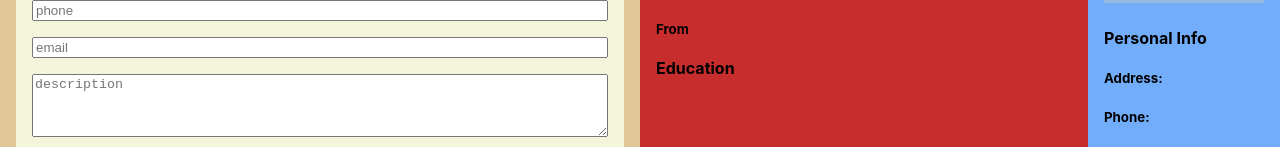
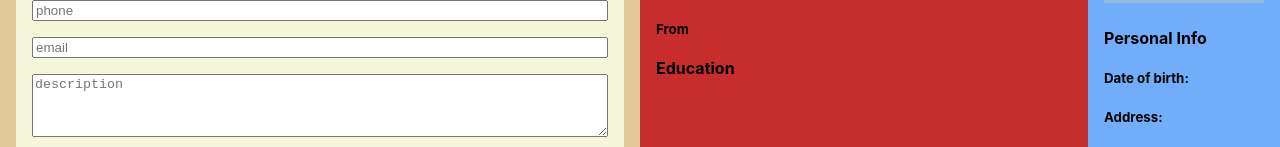
Before and after one commit to erynder-z/cv-creator, a React (Create React App) app: page / in a window 1280 px wide. Shown: the part 294-441 px from the top of the page. Built offline with nearby package versions, Linux system fonts and the light colour scheme.

Commit message:
Add preview for birthday

```diff
--- a/src/components/Preview.js
+++ b/src/components/Preview.js
@@ -22,6 +22,10 @@ export class Preview extends Component {
                         <img src={personal.picture} alt="Test" />
                     </div>
                     <h4>Personal Info</h4>
+                    <div className="title-preview">
+                        <h5>Date of birth:</h5>
+                        {personal.birthday}
+                    </div>
                     <div className="title-preview">
                         <h5>Address:</h5>
                         {personal.address}
```
